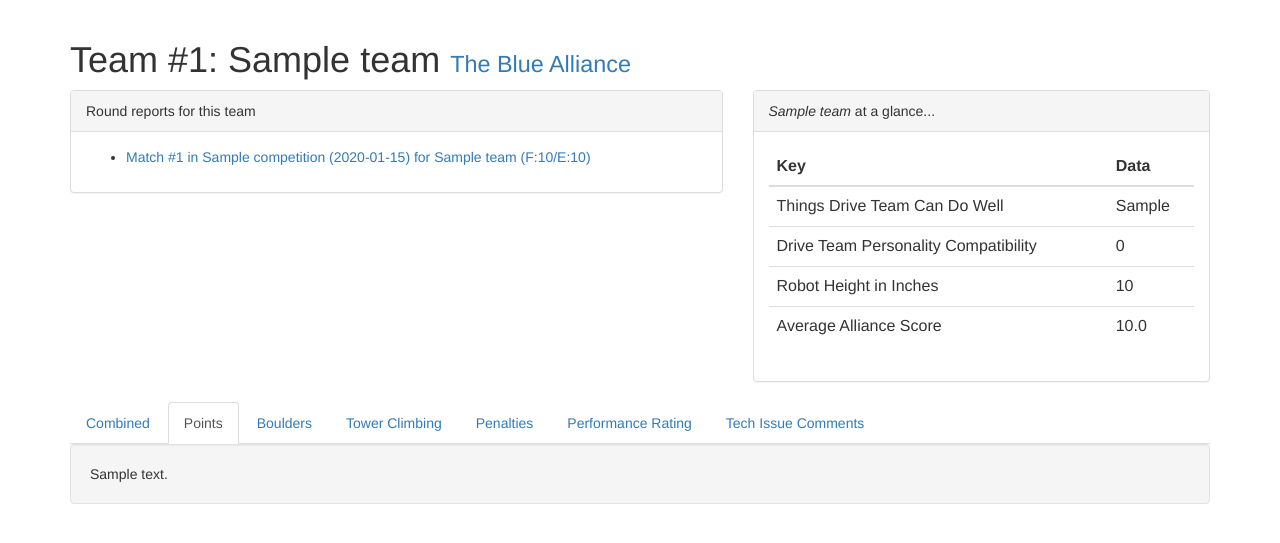
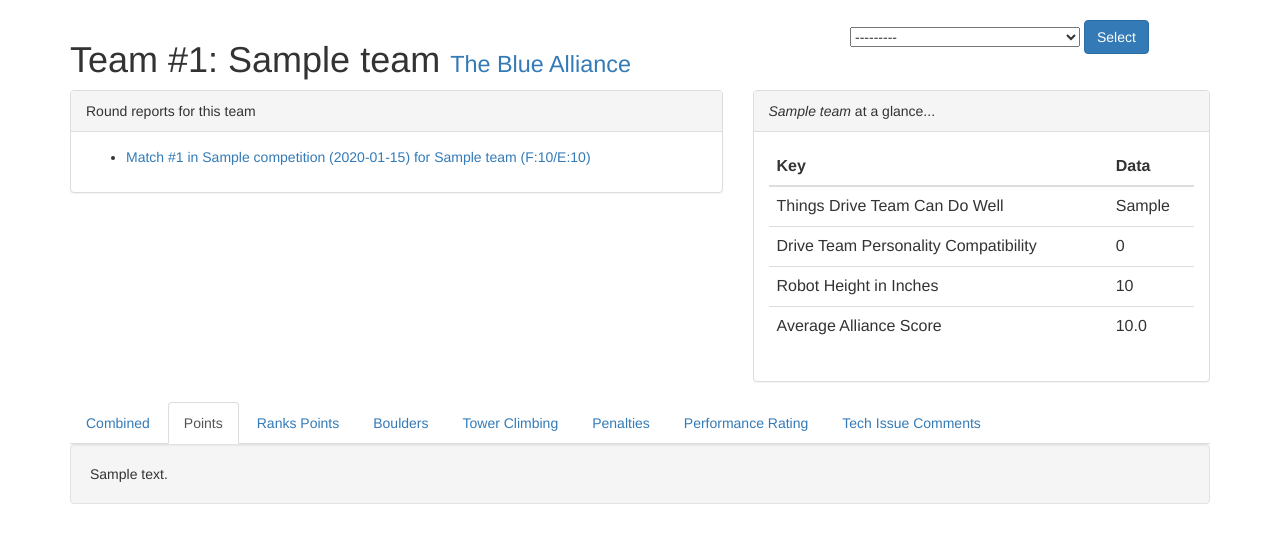
Before and after one commit to Team4761/Scattergun, a Django app: page /scattergun/teams/1 in a window 1280 px wide. Shown: the part 51-594 px from the top of the page. Run offline with Django 3.2, Linux system fonts and the light colour scheme; tables that the repository leaves empty hold one stand-in row (values such as "Sample post"); some libraries are stand-ins or nearby versions.

Commit message:
Add graphs and competition filtering to team view.

```diff
--- a/scattergun/scattergun/settings.py
+++ b/scattergun/scattergun/settings.py
@@ -132,3 +132,6 @@ print(os.path.join(BASE_DIR, "scattergun/static"))
 
 # Crispy-Forms
 CRISPY_TEMPLATE_PACK = 'bootstrap3'
+
+# Data serialization
+SESSION_SERIALIZER = 'django.contrib.sessions.serializers.PickleSerializer'
--- a/scattergun/scattergun_coreapp/forms.py
+++ b/scattergun/scattergun_coreapp/forms.py
@@ -23,14 +23,11 @@ class CompetitionSelectForm(Form):
     def __init__(self, *args, **kwargs):
         super(CompetitionSelectForm, self).__init__(*args, **kwargs)
         self.helper = FormHelper()
+        self.helper.form_class = 'form-inline'
+        self.helper.field_template = 'bootstrap3/layout/inline_field.html'
         self.helper.layout = Layout(
-            Fieldset(
-                "Current Competition",
-                "competition"
-            ),
-            FormActions(
-                Submit('select', 'Select'),
-            )
+            "competition",
+            Submit('select', 'Select'),
         )
 
 
--- a/scattergun/scattergun_coreapp/templates/graph.js
+++ b/scattergun/scattergun_coreapp/templates/graph.js
@@ -6,11 +6,11 @@ datasets should be an array with each data entry looking like
     xy: {[x,y]}
 }
 {% endcomment %}
-var data = {
+var data{{ dataname }} = {
     series:[
     {% for data in datasets %}
     {
-        name: {{data.name}},
+        name: "{{data.name}}",
         data: [{% for xy in data.xy %}
             {x: {{ xy.x }}, y: {{ xy.y }}},
             {% endfor %}
@@ -20,11 +20,11 @@ var data = {
     ]
 };
 
-var settings = {
+var settings{{ dataname }} = {
     lineSmooth: false,
     axisX: {
     type: Chartist.AutoScaleAxis,
     onlyInteger: true,}
 };
 
-new Chartist.Line('#{{dataname}}', data, settings);
+new Chartist.Line('#{{dataname}}', data{{ dataname }}, settings{{ dataname }});
--- a/scattergun/scattergun_coreapp/templates/team.html
+++ b/scattergun/scattergun_coreapp/templates/team.html
@@ -4,13 +4,38 @@
 {% load staticfiles %}
     <link rel="stylesheet" href="{% static 'bower_components/chartist/dist/chartist.min.css' %}" type="text/css"/>
     <script src="{% static 'bower_components/chartist/dist/chartist.min.js' %}"></script>
+    <style>
+        .ct-series-a .ct-line,
+        .ct-series-a .ct-point {
+            stroke: blue;
+        }
+
+        .ct-series-b .ct-line,
+        .ct-series-b .ct-point {
+            stroke: red;
+        }
+
+        .ct-series-c .ct-line,
+        .ct-series-c .ct-point {
+            stroke: green;
+        }
+
+        .ct-series-d .ct-line,
+        .ct-series-d .ct-point {
+            stroke: black;
+        }
+    </style>
 {% endblock %}
 
 {% block "body" %}
 
 <div class="row">
-    <div class="col-md-12">
+    <div class="col-md-8">
         <h1>Team #{{ team.number }}: {{ team.name }} <small><a href="https://www.thebluealliance.com/team/{{ team.number }}" target="_blank">The Blue Alliance</a></small></h1>
+    </div>
+    <div class="col-md-4">
+        {% load crispy_forms_tags %}
+        {% crispy form %}
     </div>
 </div>
 <div class="row">
@@ -62,6 +87,7 @@
     <ul class="nav nav-tabs" role="tablist">
         <li role="presentation"><a href="#combined" aria_controls="combined" data-toggle="tab">Combined</a></li>
         <li role="presentation" class="active"><a href="#points" aria_controls="points" data-toggle="tab">Points</a></li>
+        <li role="presentation"><a href="#rank" aria_controls="rank" data-toggle="tab">Ranks Points</a></li>
         <li role="presentation"><a href="#boulders" aria_controls="boulders" data-toggle="tab">Boulders</a></li>
         <li role="presentation"><a href="#tower-climbing" aria_controls="tower-climbing" data-toggle="tab">Tower Climbing</a></li>
         <li role="presentation"><a href="#penalties" aria_controls="penalties" data-toggle="tab">Penalties</a></li>
@@ -73,6 +99,9 @@
         </div>
         <div role="tabpanel" class="tab-pane active" id="points">
             <div class='ct-chart ct-pefect-fourth' id='points'></div>
+        </div>
+        <div role="tabpanel" class="tab-pane active" id="rank">
+            <div class='ct-chart ct-pefect-fourth' id='rank'></div>
         </div>
         <div role="tabpanel" class="tab-pane active" id="boulders">
             <div class='ct-chart ct-pefect-fourth' id='boulders'></div>
@@ -101,6 +130,8 @@
 <script>
     $(function(){
         {% include 'graph.js' with dataname="points" datasets=pointsdataset only%}
+        {% include 'graph.js' with dataname="rank" datasets=rankdataset only%}
+        {% include 'graph.js' with dataname="boulders" datasets=boulders only %}
     });
 </script>
 {% endblock %}
--- a/scattergun/scattergun_coreapp/views.py
+++ b/scattergun/scattergun_coreapp/views.py
@@ -1,7 +1,7 @@
 from django.http import HttpResponse
 from django.shortcuts import render, get_object_or_404, redirect
 from .admin import RoundReportResource, TeamResource, CompetitionResource
-from .forms import TeamForm, RoundReportForm, CompetitionForm
+from .forms import TeamForm, RoundReportForm, CompetitionForm, CompetitionSelectForm
 from .models import Team, RoundReport, Competition
 
 
@@ -85,27 +85,65 @@ def team_add_view(request):
 
 
 def team_view(request, team_number):
+    competition = Competition.objects.latest('date') # Assume that competition we want to view is the latest one by default.
+    if request.method == "POST":
+        form = CompetitionSelectForm(request.POST)
+        if form.is_valid():
+            competition = form.cleaned_data["competition"]
+
+    form = CompetitionSelectForm()
     team = get_object_or_404(Team, number=team_number)
-    reports = RoundReport.objects.filter(team=team)
+    reports = RoundReport.objects.filter(team=team, competition=competition)
+
+    comments = []
 
     pointsdataset = {
-        "name": team.number,
+        "color": "blue",
+        "name": "{0}_{1}".format(team.number, "points"),
         "xy": [],
     }
-    comments = []
+
+    rankdataset = {
+        "color": "blue",
+        "name": "{0}_{1}".format(team.number, "rank"),
+        "xy": [],
+    }
+
+    boulder_dataset = [
+        {
+            "color": "light-blue",
+            "name": "{0}_{1}".format(team.number, "low"),
+            "xy": [],
+        },
+        {
+            "color": "blue",
+            "name": "{0}_{1}".format(team.number, "high"),
+            "xy": [],
+        },
+    ]
 
     for report in reports:
         pointsdataset["xy"].append({'x': report.match_number, 'y': report.friendly_alliance_score})
+        rankdataset["xy"].append({'x': report.match_number, 'y': report.friendly_alliance_rank_points})
+        boulder_dataset[0]["xy"].append({'x': report.match_number, 'y': report.boulders_scored_in_low})
+        boulder_dataset[1]["xy"].append({'x': report.match_number, 'y': report.boulders_scored_in_high})
+
         if not report.tech_issues_comment == "":
             comments.append(report.tech_issues_comment)
 
     pointsdataset["xy"] = sorted(pointsdataset["xy"], key=lambda score: score["x"])
+    rankdataset["xy"] = sorted(rankdataset["xy"], key=lambda score: score["x"])
+    boulder_dataset[0]["xy"] = sorted(boulder_dataset[0]["xy"], key=lambda score: score["x"])
+    boulder_dataset[1]["xy"] = sorted(boulder_dataset[1]["xy"], key=lambda score: score["x"])
 
     context = {
         "team": team,
         "reports": reports,
         "pointsdataset": [pointsdataset],
+        "rankdataset": [rankdataset],
+        "boulders": boulder_dataset,
         "comments": comments,
+        "form": form,
     }
 
     return render(request, "team.html", context=context)
```
